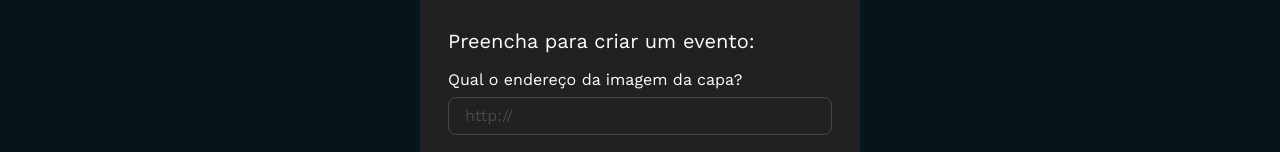
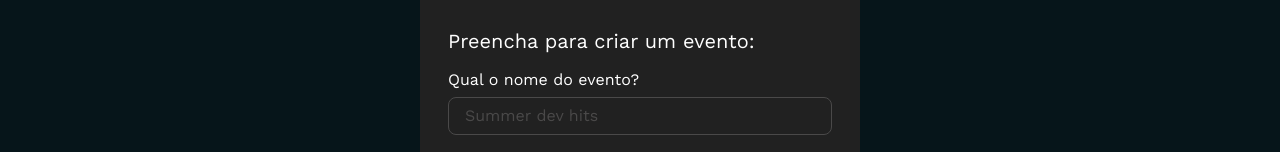
Before and after one commit to felipedevpips-max/Tecboard, a React (Vite) app: page / in a window 1280 px wide. Shown: the part 786-938 px from the top of the page. Built offline with nearby package versions, Linux system fonts and the light colour scheme.

Commit message:
aplicando useState

```diff
--- a/src/App.jsx
+++ b/src/App.jsx
@@ -3,6 +3,7 @@ import { Banner } from "./componentes/Banner";
 import { CardEvento } from "./componentes/CardEvento";
 import { FormularioDeEvento } from "./componentes/FormularioDeEvento";
 import { Tema } from "./componentes/Tema";
+import { useState } from "react";
 //NO REACT,COMPONENTES SÃO FUNÇÕES
 
 //props e um OBJETO
@@ -37,7 +38,7 @@ function App() {
     },
   ];
 
-  const evento = [
+  const [eventos, setEventos] = useState([
     {
       capa: "./card-mulheres-front.svg",
       tema: temas[0],
@@ -46,7 +47,12 @@ function App() {
       texto:
         "Valorizando e impulsionando a participação feminina no desenvolvimento front-end.",
     },
-  ];
+  ]);
+
+  function adicionarEvento(evento) {
+    setEventos([...eventos, evento]);
+    console.log("eventos =>", eventos);
+  }
 
   //.map vai pervcorrer o array e permitir modificado e retornando
 
@@ -56,12 +62,14 @@ function App() {
         <img src="/public/logo.png" alt="" />
       </header>
       <Banner />
-      <FormularioDeEvento temas={temas} />
+      <FormularioDeEvento temas={temas} aoSubmeter={adicionarEvento} />
       {temas.map(function (item) {
         return (
           <section key={item.id}>
             <Tema tema={item} />
-            <CardEvento evento={evento[0]} />
+            {eventos.map(function (item, index) {
+              return <CardEvento evento={item} key={index} />;
+            })}
           </section>
         );
       })}
--- a/src/componentes/FormularioDeEvento/index.jsx
+++ b/src/componentes/FormularioDeEvento/index.jsx
@@ -6,17 +6,39 @@ import { TituloFormulario } from "../TituloFormulario";
 import { BotaoFormulario } from "../BotaoFormulario";
 import { ListaSupensa } from "../ListaSuspensa";
 
-export function FormularioDeEvento({ temas }) {
+export function FormularioDeEvento({ temas, aoSubmeter }) {
+  function aoFormSubmetido(formData) {
+    console.log("Opa, ta na hora de criar um novo evento", formData);
+    const evento = {
+      capa: formData.get("capa"),
+      tema: temas.find(function (item) {
+        return item.id == formData.get("tema");
+      }),
+      data: new Date(formData.get("dataEvento")),
+      titulo: formData.get("nomeEvento"),
+    };
+    aoSubmeter(evento);
+  }
+
   return (
-    <form className="form-evento">
+    <form className="form-evento" action={aoFormSubmetido}>
       <TituloFormulario>Preencha para criar um evento:</TituloFormulario>
       <div className="campos">
+        <CampoDeFormulario>
+          <Label htmlFor="nomeEvento">Qual o nome do evento?</Label>
+          <CampoDeEntrada
+            type="text"
+            id="nomeEvento"
+            name="nomeEvento"
+            placeholder="Summer dev hits"
+          ></CampoDeEntrada>
+        </CampoDeFormulario>
         <CampoDeFormulario>
           <Label htmlFor="capa">Qual o endereço da imagem da capa?</Label>
           <CampoDeEntrada
             type="text"
             id="capa"
-            nome="capa"
+            name="capa"
             placeholder="http://"
           ></CampoDeEntrada>
         </CampoDeFormulario>
@@ -26,14 +48,14 @@ export function FormularioDeEvento({ temas }) {
           <CampoDeEntrada
             type="date"
             id="dataEvento"
-            nome="dataEvento"
+            name="dataEvento"
             placeholder="XX/XX/XXXX"
           ></CampoDeEntrada>
         </CampoDeFormulario>
 
         <CampoDeFormulario>
           <Label htmlFor="tema">Tema do evento</Label>
-          <ListaSupensa id="tema" nome="tema" itens={temas}></ListaSupensa>
+          <ListaSupensa id="tema" name="tema" itens={temas}></ListaSupensa>
         </CampoDeFormulario>
       </div>
       <div className="acoes">
```
